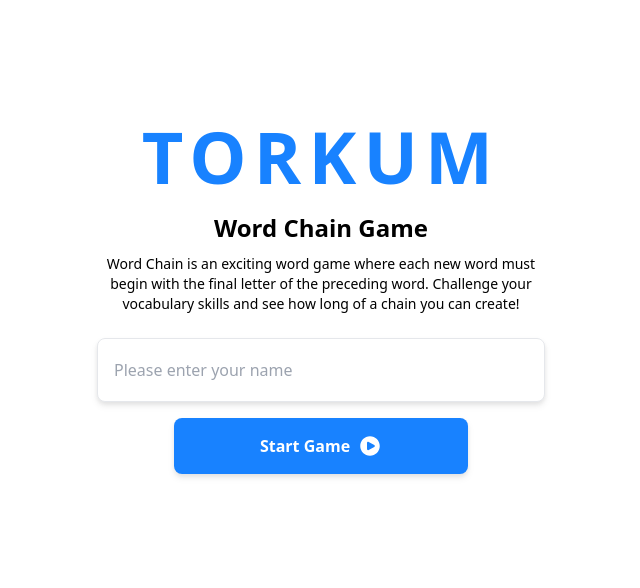
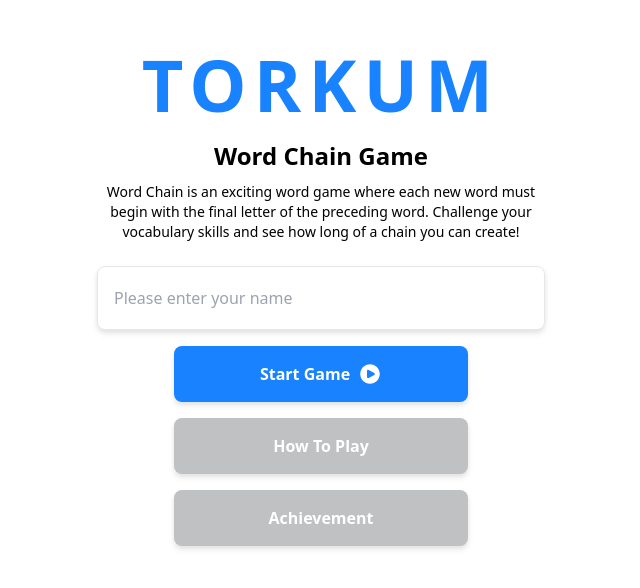
Before and after one commit to Jet1a/PROJECT1-SEC-1-GongGangGaiGonk, a Vue app: page / in a window 1280 px wide. Shown: the part 112-700 px from the top of the page, without its empty margins (319-959 px from the left). Built offline with nearby package versions, Linux system fonts and the light colour scheme.

Commit message:
053-[ADD,UPDATE] redesign homepage for handle Achievement and fix link every page ,fix bug in new game mode

```diff
--- a/src/App.vue
+++ b/src/App.vue
@@ -6,6 +6,7 @@ const isHomePage = ref(true);
 const isHowToPlayPage = ref(false);
 const isGamePage = ref(false);
 const isResultPage = ref(false);
+const isAchievementPage = ref(false);
 
 const userName = ref("");
 const isError = ref(false);
@@ -54,7 +55,7 @@ const handleSubmit = () => {
   } else {
     isError.value = false;
     isHomePage.value = false;
-    isHowToPlayPage.value = true;
+    isGamePage.value = true;
     console.log("UserName:", userName.value);
   }
 };
@@ -68,18 +69,13 @@ watch(userName, (newValue) => {
 const increment = () => {
   if (stepCounter.value < description.length - 1) {
     stepCounter.value++;
-  } else if (stepCounter.value === description.length - 1) {
-    isHowToPlayPage.value = false;
-    isGamePage.value = true;
   }
-  console.log(`increment : ${stepCounter.value}`);
 };
 
 const decrement = () => {
   if (stepCounter.value > 0) {
     stepCounter.value--;
   }
-  console.log(`decrement : ${stepCounter.value}`);
 };
 
 const onReset = () => {
@@ -126,12 +122,12 @@ const handleInputChange = (e) => {
     return;
   }
 
-  if (wordInput.value.length < 3 && chooseWord.value === 3) {
+  if (wordInput.value.length < 3 && gameMode.value === "default") {
     inputError.value = `Word must be at least 3 character long!`;
     wordInput.value = "";
     return;
   }
-  else if (chooseWord.value && wordInput.value.length !== chooseWord.value) {
+  else if (chooseWord.value && wordInput.value.length < chooseWord.value && gameMode.value === "moreWord") {
     inputError.value = `Word must be ${chooseWord.value} character long!`;
     wordInput.value = "";
     return;
@@ -223,7 +219,17 @@ const setTimer = (time) => {
   if (timeDropdown.value) {
     timeDropdown.value.removeAttribute("open");
   }
+};
 
+
+const clickToAchievement = () => {
+  isAchievementPage.value = true;
+  isHomePage.value = false;
+};
+
+const clickToHowToPlay = () => {
+  isHowToPlayPage.value = true;
+  isHomePage.value = false;
 };
 
 watchEffect(() => {
@@ -272,6 +278,22 @@ watchEffect(() => {
               </span>
             </button>
           </form>
+          <div class="flex items-center justify-center gap-4 mt-4">
+            <button type="submit" @click="clickToHowToPlay"
+              class="w-full max-w-[294px] h-14 bg-[#BFC1C2] text-white font-semibold rounded-lg drop-shadow-md flex items-center justify-center gap-2 hover:bg-blue-500 transition delay-150 duration-300 ease-in-out">
+              <span class="flex items-center justify-center gap-2">
+                <span>How To Play</span>
+              </span>
+            </button>
+          </div>
+          <div class="flex items-center justify-center gap-4 mt-4">
+            <button type="submit" @click="clickToAchievement"
+              class="w-full max-w-[294px] h-14 bg-[#BFC1C2] text-white font-semibold rounded-lg drop-shadow-md flex items-center justify-center gap-2 hover:bg-blue-500 transition delay-150 duration-300 ease-in-out">
+              <span class="flex items-center justify-center gap-2">
+                <span>Achievement</span>
+              </span>
+            </button>
+          </div>
         </div>
       </div>
     </section>
@@ -307,7 +329,7 @@ watchEffect(() => {
               </div>
             </div>
             <div class="gap-4 grid grid-cols-2 max-w-[80%] mx-auto mt-9">
-              <button class="btn bg-[#D9D9D9] text-[#595959] border-0" @click="decrement" :disabled="stepCounter === 0">
+              <button class="btn bg-[#D9D9D9] text-[#595959] border-0" @click="stepCounter == 0 ? backHome() : decrement()" :class="stepCounter === 2 ? 'bg-blue-500 text-white' : 'bg-[#D9D9D9]'">
                 <svg class="w-6 h-6 text-gray-800 dark:text-white" aria-hidden="true" xmlns="http://www.w3.org/2000/svg"
                   width="24" height="24" fill="currentColor" viewBox="0 0 24 24">
                   <path fill-rule="evenodd"
@@ -316,7 +338,7 @@ watchEffect(() => {
                 </svg>
                 Back
               </button>
-              <button class="btn bg-[#1882FF] border-0 text-white" @click="increment">
+              <button class="btn bg-[#1882FF] border-0 text-white" @click="increment" :disabled="stepCounter === 2">
                 Next
                 <svg class="w-6 h-6 text-gray-800 dark:text-white" aria-hidden="true" xmlns="http://www.w3.org/2000/svg"
                   width="24" height="24" fill="currentColor" viewBox="0 0 24 24">
```
Also changed, not shown: 1 other file (tests, documents, lock files or other folders).
